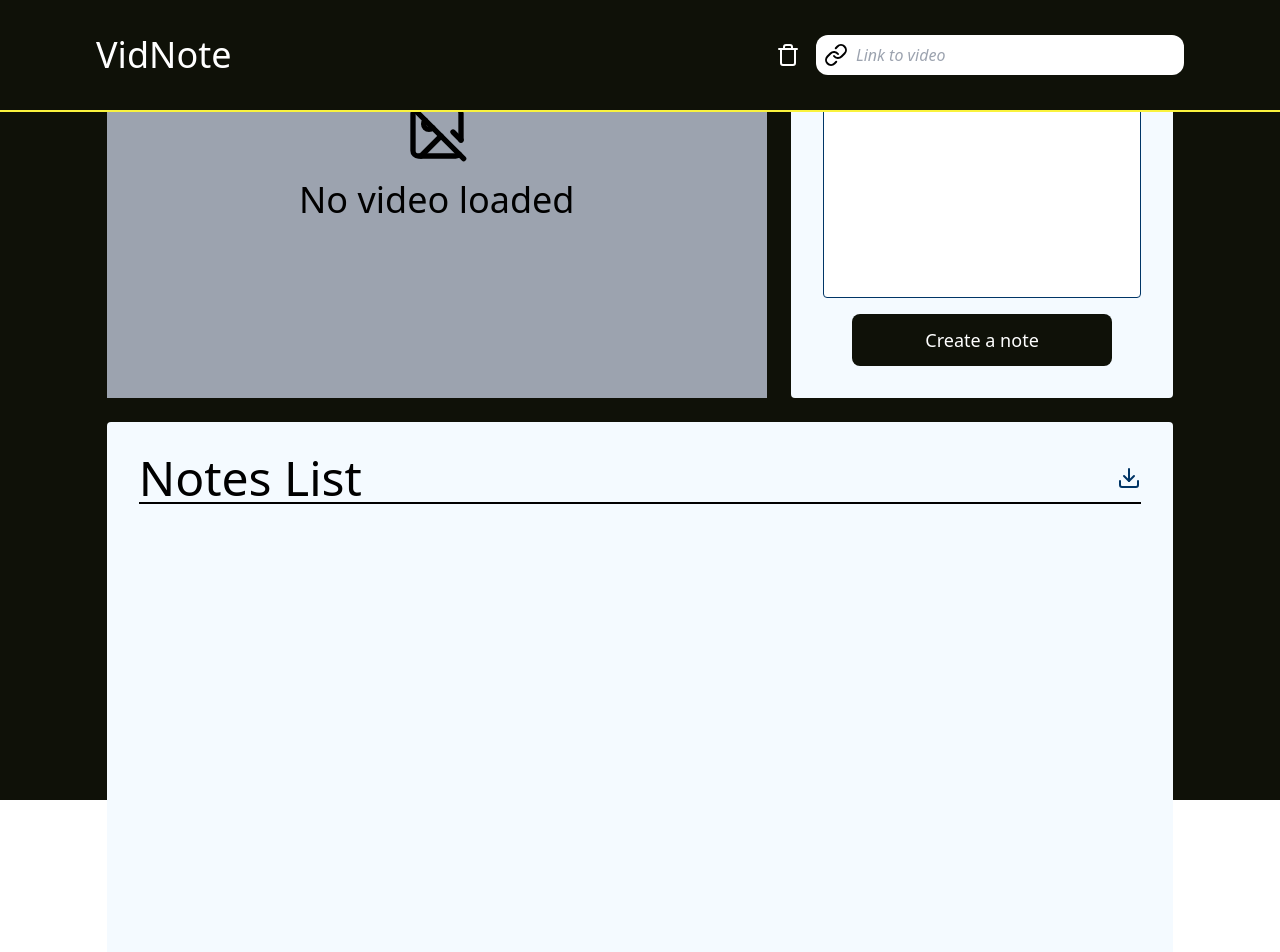
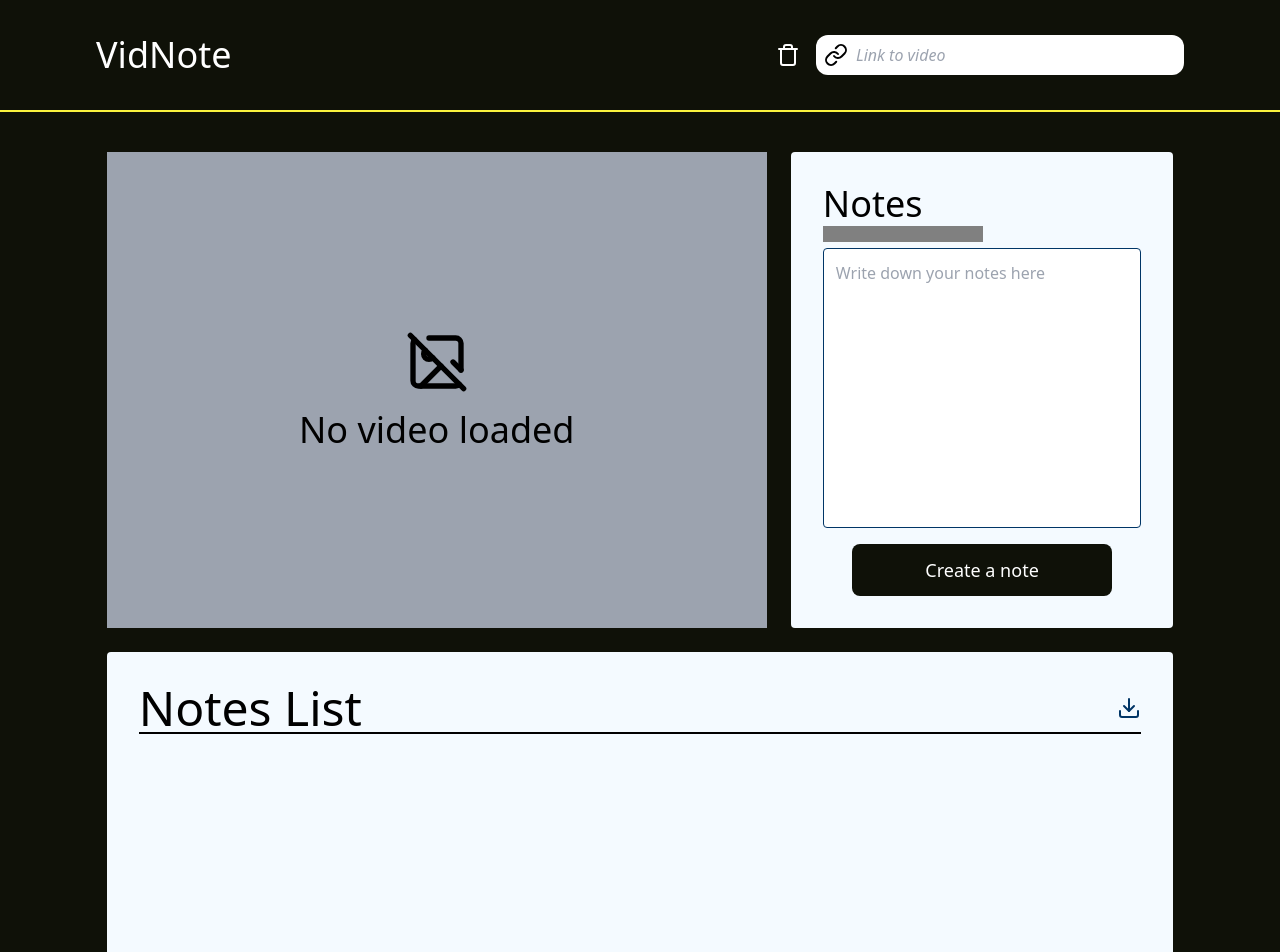
Before and after one commit to afeef97/set2023-vidnote, a React (Vite) app: page / in a window 1280 px wide. Shown: the top 952 px of the page. Built offline with nearby package versions, Linux system fonts and the light colour scheme.

Commit message:
Changed height for Home page

```diff
--- a/src/pages/Home.jsx
+++ b/src/pages/Home.jsx
@@ -6,15 +6,16 @@ import NotesPanel from "../components/notes/NotesPanel";
 
 const Home = () => {
     return (
-        <div className={`w-screen h-screen bg-mainBG`}>
+        <div
+            className={`w-screen pb-12 h-[1300px] flex justify-between flex-col gap-12 bg-mainBG`}>
             <Header />
             <div className="h-28"></div>
             <div className="h-[90%] w-full flex flex-col gap-6 justify-center items-center">
-                <div className="w-5/6 max-w-[1328px] flex justify-center items-center gap-6">
+                <div className="w-5/6 max-w-[1328px] h-full flex justify-center items-center gap-6">
                     <VideoPlayer />
                     <NotesInputPanel />
                 </div>
-                <div className="relative w-5/6 max-w-[1328px] basis-1/2">
+                <div className="w-5/6 max-w-[1328px]">
                     <NotesPanel />
                 </div>
             </div>
```
